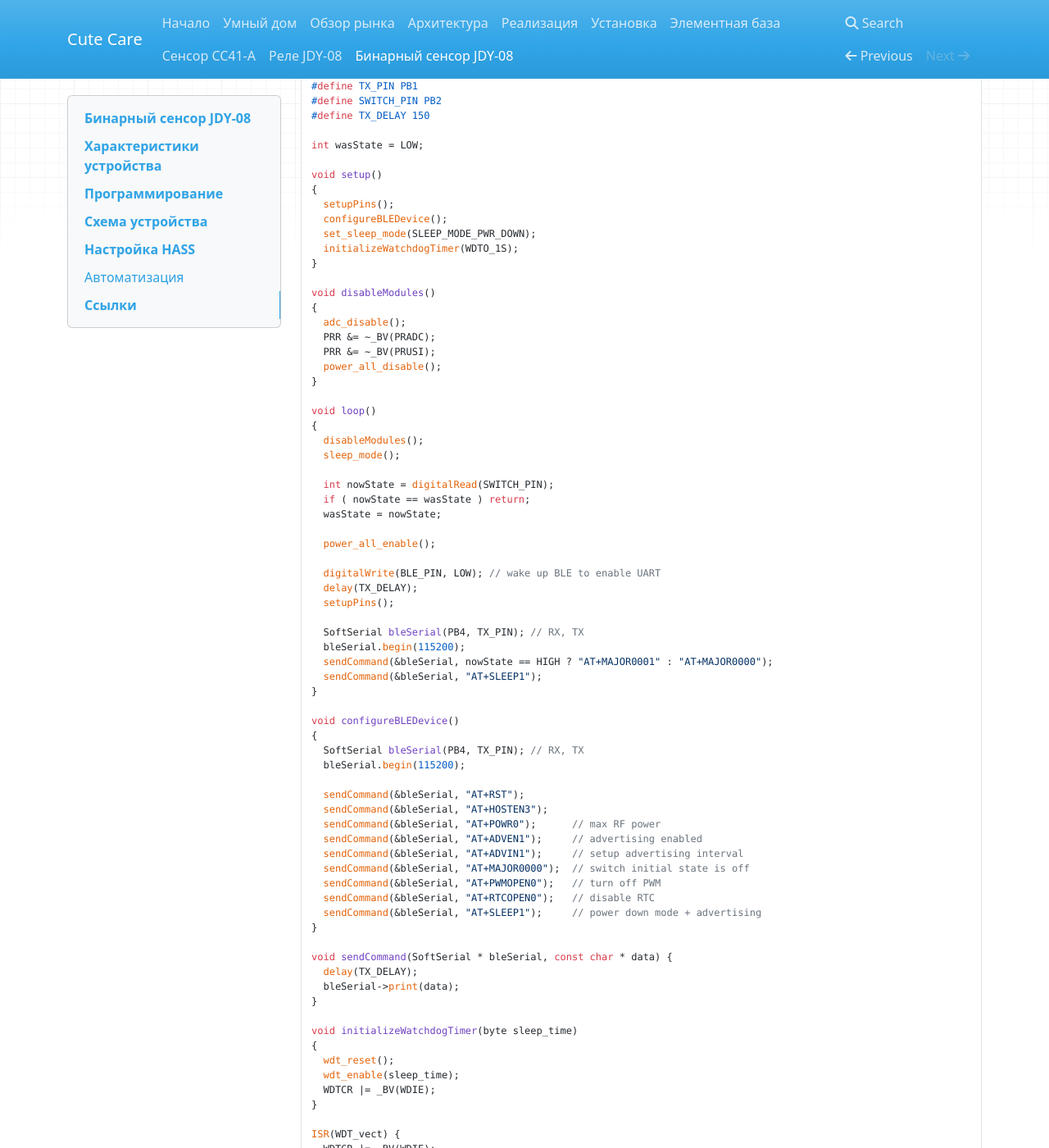
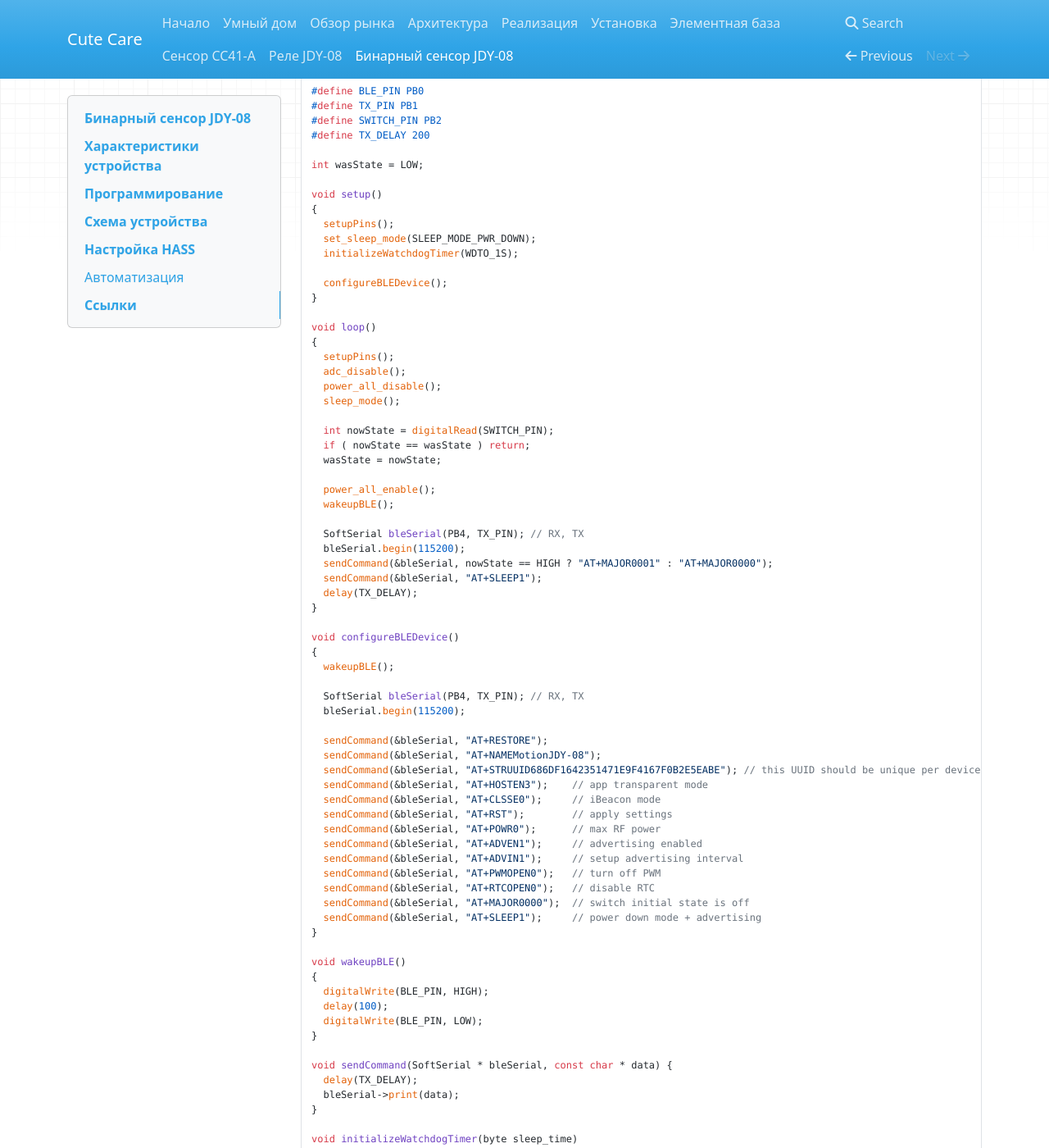
Before and after one commit to cutecare/cutecare-docs, an MkDocs documentation site: the page built from docs/Бинарный сенсор JDY-08.md, in a window 1280 px wide and 1400 px high, scrolled down 1710 px. Shown: the whole window at 82% size. Built offline with MkDocs 1.6.1, drawn with Linux system fonts in a browser that asks for light colours; nearby versions of some CDN libraries; old or Windows-style settings are respelled for this version of MkDocs; some of the changed text lies outside the part shown.

Commit message:
Update Бинарный сенсор JDY-08.md

```diff
--- a/docs/Бинарный сенсор JDY-08.md
+++ b/docs/Бинарный сенсор JDY-08.md
@@ -12,7 +12,7 @@
 |[HC-SR505](https://rover.ebay.com/rover/1/711-53200-19255-0/1?icep_id=114&ipn=icep&toolid=20004&campid=5338218090&mpre=https%3A%2F%2Fwww.ebay.com%2Fitm%2FHC-SR501-SR04-SR505-Mini-PIR-Infrarot-Sensor-Module-forArduino-Raspberry-Pi%2F401232752070%3FssPageName%3DSTRK%253AMEBIDX%253AIT%26var%3D670821966681%26_trksid%3Dp2057872.m2749.l2649)|Мини-датчик движения инфракрасный|75|
 |[Digispark ATTiny85](https://rover.ebay.com/rover/1/711-53200-19255-0/1?icep_id=114&ipn=icep&toolid=20004&campid=5338218090&mpre=https%3A%2F%2Fwww.ebay.com%2Fitm%2FDigispark-Kickstarter-Attiny85-USB-Development-Board-for-arduino-NEW%2F311076127758%3FssPageName%3DSTRK%253AMEBIDX%253AIT%26_trksid%3Dp2057872.m2749.l2649)|Микроконтроллер для снятия показаний датчика движения|80|
 |[Breadboard 170](https://rover.ebay.com/rover/1/711-53200-19255-0/1?icep_id=114&ipn=icep&toolid=20004&campid=5338218090&mpre=https%3A%2F%2Fwww.ebay.com%2Fitm%2F5-Color-Mini-Solderless-Prototype-Breadboard-170-Tie-points-For-Arduino-Shield%2F201677166530%3FssPageName%3DSTRK%253AMEBIDX%253AIT%26_trksid%3Dp2057872.m2749.l2649)|Небольшая макетка для компоновки модулей датчика|30|
-|[Держатель батареек](https://rover.ebay.com/rover/1/711-53200-19255-0/1?icep_id=114&ipn=icep&toolid=20004&campid=5338218090&mpre=https%3A%2F%2Fwww.ebay.com%2Fitm%2F5PC-Case-Box-Battery-Holder-CR2032-Button-Coin-Cell-6V-ON-OFF-Switch-White-Black%2F202105731635%3FssPageName%3DSTRK%253AMEBIDX%253AIT%26var%3D502098711296%26_trksid%3Dp2057872.m2749.l2649)|Питание датчика 5В|30|
+|[Держатель батареек](https://www.ebay.com/itm/2xBlack-Plastic-Battery-Storage-Case-Box-Holder-for-4xAAA-1-5V-with-wire-2-layer/252377887792?hash=item3ac2e4f430:g:6SAAAOSwYmZXJx5G)|Питание датчика 5В|30|
 
 Итоговая стоимость: 355 руб - это в три раза дешевле, чем готовый китайский датчик движения.
 Также вам потребуются перемычки для соединения модулей.
@@ -45,29 +45,24 @@
 #define BLE_PIN PB0
 #define TX_PIN PB1
 #define SWITCH_PIN PB2
-#define TX_DELAY 150
+#define TX_DELAY 200
 
 int wasState = LOW;
 
 void setup()
 {
   setupPins();
-  configureBLEDevice();
   set_sleep_mode(SLEEP_MODE_PWR_DOWN);
   initializeWatchdogTimer(WDTO_1S);
-}
 
-void disableModules()
-{
-  adc_disable();
-  PRR &= ~_BV(PRADC);
-  PRR &= ~_BV(PRUSI);
-  power_all_disable();
+  configureBLEDevice();
 }
 
 void loop()
 {
-  disableModules();
+  setupPins();
+  adc_disable();
+  power_all_disable();
   sleep_mode();
 
   int nowState = digitalRead(SWITCH_PIN);
@@ -75,31 +70,42 @@ void loop()
   wasState = nowState;
 
   power_all_enable();
-
-  digitalWrite(BLE_PIN, LOW); // wake up BLE to enable UART
-  delay(TX_DELAY);
-  setupPins();
+  wakeupBLE();
 
   SoftSerial bleSerial(PB4, TX_PIN); // RX, TX
   bleSerial.begin(115200);
   sendCommand(&bleSerial, nowState == HIGH ? "AT+MAJOR0001" : "AT+MAJOR0000");
   sendCommand(&bleSerial, "AT+SLEEP1");
+  delay(TX_DELAY);
 }
 
 void configureBLEDevice()
 {
+  wakeupBLE();
+
   SoftSerial bleSerial(PB4, TX_PIN); // RX, TX
   bleSerial.begin(115200);
 
-  sendCommand(&bleSerial, "AT+RST");
-  sendCommand(&bleSerial, "AT+HOSTEN3");
+  sendCommand(&bleSerial, "AT+RESTORE");
+  sendCommand(&bleSerial, "AT+NAMEMotionJDY-08");
+  sendCommand(&bleSerial, "AT+STRUUID686DF1642351471E9F4167F0B2E5EABE"); // this UUID should be unique per device
+  sendCommand(&bleSerial, "AT+HOSTEN3");    // app transparent mode
+  sendCommand(&bleSerial, "AT+CLSSE0");     // iBeacon mode
+  sendCommand(&bleSerial, "AT+RST");        // apply settings
   sendCommand(&bleSerial, "AT+POWR0");      // max RF power
   sendCommand(&bleSerial, "AT+ADVEN1");     // advertising enabled
   sendCommand(&bleSerial, "AT+ADVIN1");     // setup advertising interval
-  sendCommand(&bleSerial, "AT+MAJOR0000");  // switch initial state is off
   sendCommand(&bleSerial, "AT+PWMOPEN0");   // turn off PWM
   sendCommand(&bleSerial, "AT+RTCOPEN0");   // disable RTC
+  sendCommand(&bleSerial, "AT+MAJOR0000");  // switch initial state is off
   sendCommand(&bleSerial, "AT+SLEEP1");     // power down mode + advertising
+}
+
+void wakeupBLE()
+{
+  digitalWrite(BLE_PIN, HIGH);
+  delay(100);
+  digitalWrite(BLE_PIN, LOW);
 }
 
 void sendCommand(SoftSerial * bleSerial, const char * data) {
```
Also changed, not shown: other parts of docs/Бинарный сенсор JDY-08.md (+2 -5 lines).
